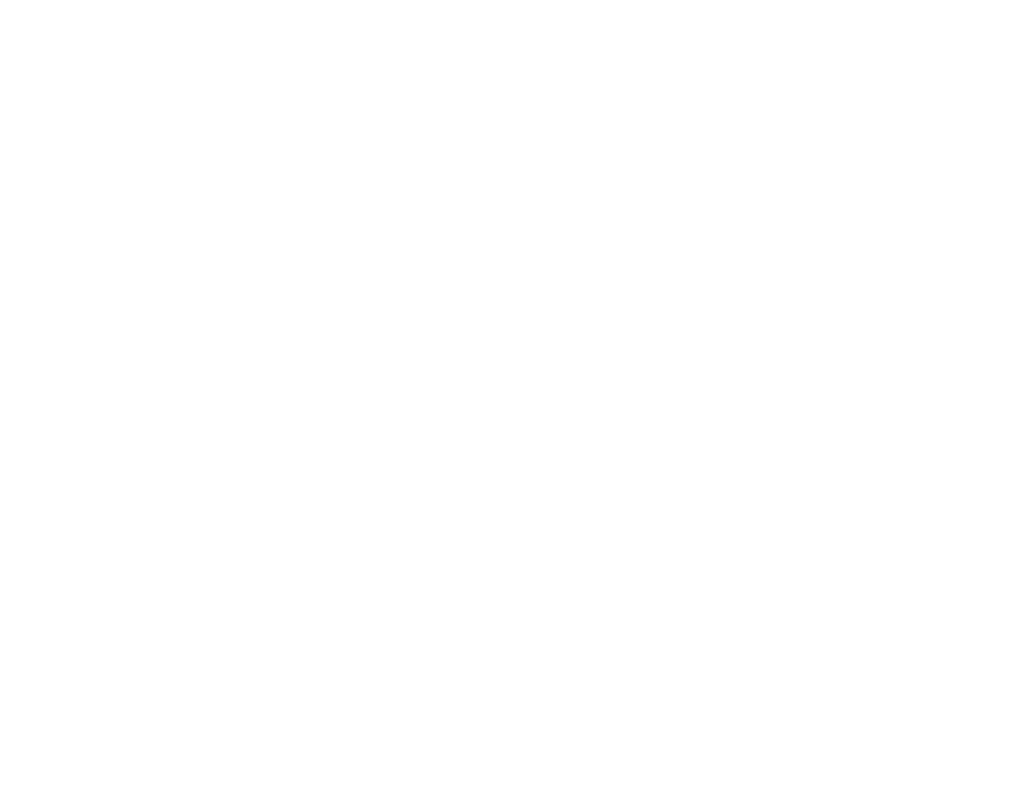
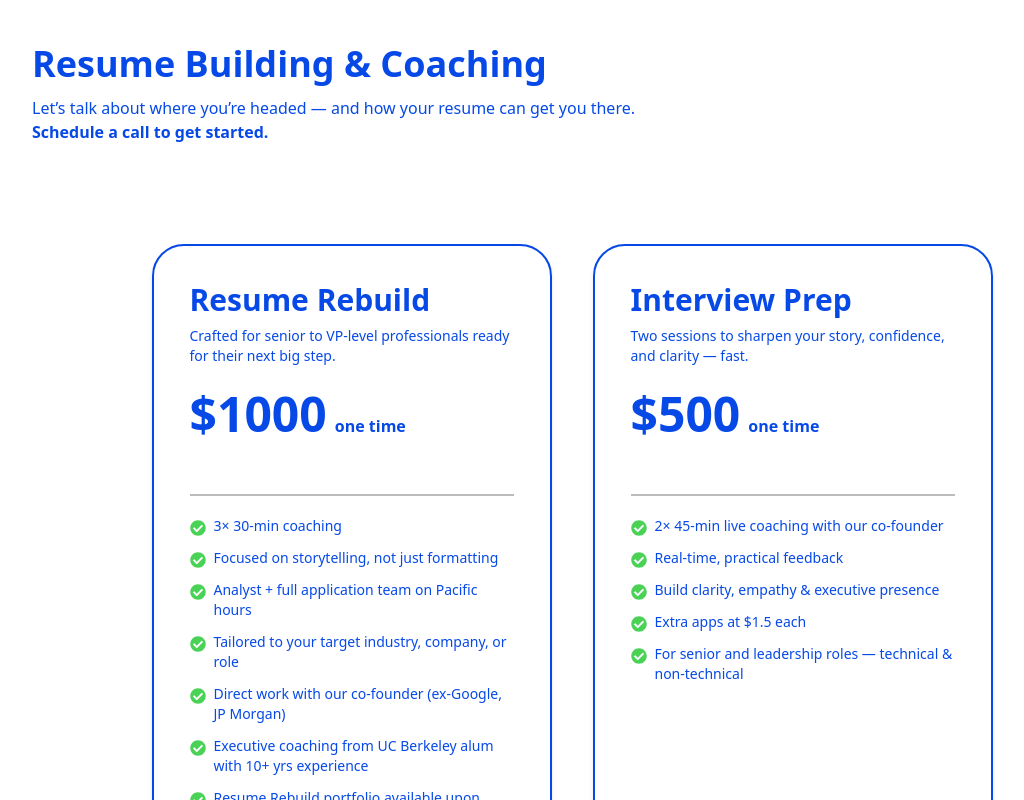
Before and after one commit to aaqib605/mobius-engine-landing-page, a React (Vite) app: page / in a window 1280 px wide. Shown: the part 5400-6200 px from the top of the page, without its empty margins (68-1092 px from the left). Before the commit the page ends 5380 px from the top, so only its background shows below. Built offline with nearby package versions, Linux system fonts and the light colour scheme.

Commit message:
feat: complete resume-building-and-coaching section

```diff
--- a/src/App.tsx
+++ b/src/App.tsx
@@ -5,6 +5,7 @@ import HowWeWork from "./components/HowWeWork";
 import TestimonialsSection from "./components/TestimonialsSection";
 import BenifitsSection from "./components/BenifitsSection";
 import ApplicationPlansSection from "./components/ApplicationPlansSection";
+import ResumeBuildingAndCoachingSection from "./components/ResumeBuildingAndCoachingSection";
 
 function App() {
   return (
@@ -39,6 +40,10 @@ function App() {
       <section>
         <ApplicationPlansSection />
       </section>
+
+      <section>
+        <ResumeBuildingAndCoachingSection />
+      </section>
     </main>
   );
 }
--- a/src/components/ApplicationPlansSection.tsx
+++ b/src/components/ApplicationPlansSection.tsx
@@ -93,7 +93,7 @@ export default function ApplicationPlansSection() {
           className="flex flex-col p-9 max-[375px]:px-3 gap-6 rounded-4xl shadow-md border-2 bg-[#0649E7] mx-auto text-white max-[980px]:max-w-[400px]"
           initial={{ opacity: 0, y: 30 }}
           whileInView={{ opacity: 1, y: 0 }}
-          transition={{ duration: 0.5, delay: 0.8 }}
+          transition={{ duration: 0.5, delay: 0.6 }}
           viewport={{ once: true }}
         >
           <div className="flex items-center justify-between max-[980px]:flex-col max-[980px]:items-start gap-10">
--- /dev/null
+++ b/src/components/ResumeBuildingAndCoachingCard.tsx
@@ -0,0 +1,58 @@
+import { motion } from "framer-motion";
+import { FaCheckCircle } from "react-icons/fa";
+import Button from "./ui/Button";
+
+interface ResumeBuildingAndCoachingCardProps {
+  id: number;
+  planName: string;
+  planPrice: string;
+  planDescription?: string;
+  planBenifits: string[];
+}
+
+export default function ResumeBuildingAndCoachingCard({
+  id,
+  planName,
+  planPrice,
+  planDescription,
+  planBenifits,
+}: ResumeBuildingAndCoachingCardProps) {
+  return (
+    <motion.div
+      className="flex flex-col p-9 max-[375px]:px-3 gap-6 rounded-4xl shadow-md border-2 border-[#0649E7] mx-auto text-[#0649E7] max-w-[400px]"
+      initial={{ opacity: 0, y: 30 }}
+      whileInView={{ opacity: 1, y: 0 }}
+      transition={{ duration: 0.5, delay: id * 0.2 }}
+      viewport={{ once: true }}
+    >
+      <div className="flex flex-col gap-2">
+        <p className="font-semibold text-3xl">{planName}</p>
+        <p className="font-medium text-sm">{planDescription}</p>
+      </div>
+
+      <p className="text-md mb-8">
+        <span className="font-bold text-5xl">{planPrice}</span>
+        <span className="font-bold ml-2">one time</span>
+      </p>
+
+      <div className="border-b-2 border-[#BCBCBC]"></div>
+
+      <ul className="flex flex-col gap-4 mb-3">
+        {planBenifits.map((benifit, index) => (
+          <li key={index} className="flex items-start gap-2">
+            <span>
+              <FaCheckCircle color="#4AD257" size={16} />
+            </span>
+            <span className="text-sm font-medium -mt-1">{benifit}</span>
+          </li>
+        ))}
+      </ul>
+
+      <div className="flex justify-center lg:justify-start mt-auto">
+        <Button href="#" className="bg-[#0649E7] text-white">
+          Get Started →
+        </Button>
+      </div>
+    </motion.div>
+  );
+}
--- /dev/null
+++ b/src/components/ResumeBuildingAndCoachingSection.tsx
@@ -0,0 +1,74 @@
+import { motion } from "framer-motion";
+
+import ResumeBuildingAndCoachingCard from "./ResumeBuildingAndCoachingCard";
+
+const cards = [
+  {
+    id: 1,
+    planName: "Resume Rebuild",
+    planDescription:
+      "Crafted for senior to VP-level professionals ready for their next big step.",
+    planPrice: "$1000",
+    planBenifits: [
+      "3× 30-min coaching",
+      "Focused on storytelling, not just formatting",
+      "Analyst + full application team on Pacific hours",
+      "Tailored to your target industry, company, or role",
+      "Direct work with our co-founder (ex-Google, JP Morgan)",
+      "Executive coaching from UC Berkeley alum with 10+ yrs experience",
+      "Resume Rebuild portfolio available upon request",
+    ],
+  },
+  {
+    id: 2,
+    planName: "Interview Prep",
+    planDescription:
+      "Two sessions to sharpen your story, confidence, and clarity — fast.",
+    planPrice: "$500",
+    planBenifits: [
+      "2× 45-min live coaching with our co-founder",
+      "Real-time, practical feedback",
+      "Build clarity, empathy & executive presence",
+      "Extra apps at $1.5 each",
+      "For senior and leadership roles — technical & non-technical",
+    ],
+  },
+];
+
+export default function ResumeBuildingAndCoachingSection() {
+  return (
+    <motion.section
+      className="py-8 min-[900px]:py-16 px-16 max-md:px-6"
+      initial={{ opacity: 0, y: 150 }}
+      whileInView={{ opacity: 1, y: 0 }}
+      transition={{ duration: 0.6 }}
+      viewport={{ once: true }}
+    >
+      <div className="max-w-[1080px] mx-auto max-md:bg-transparent rounded-4xl">
+        <div className="text-[#0649E7] mb-25 max-[900px]:text-center">
+          <h2 className="text-4xl font-semibold mb-3">
+            Resume Building & Coaching
+          </h2>
+          <p>
+            Let’s talk about where you’re headed — and how your resume can get
+            you there.
+          </p>
+          <p className="font-bold">Schedule a call to get started.</p>
+        </div>
+
+        <div className="flex flex-col min-[980px]:flex-row gap-8 mb-20 max-[980px]:mb-8 max-w-[850px] mx-auto">
+          {cards.map((card) => (
+            <ResumeBuildingAndCoachingCard
+              key={card.id}
+              id={card.id}
+              planName={card.planName}
+              planPrice={card.planPrice}
+              planDescription={card.planDescription}
+              planBenifits={card.planBenifits}
+            />
+          ))}
+        </div>
+      </div>
+    </motion.section>
+  );
+}
```
